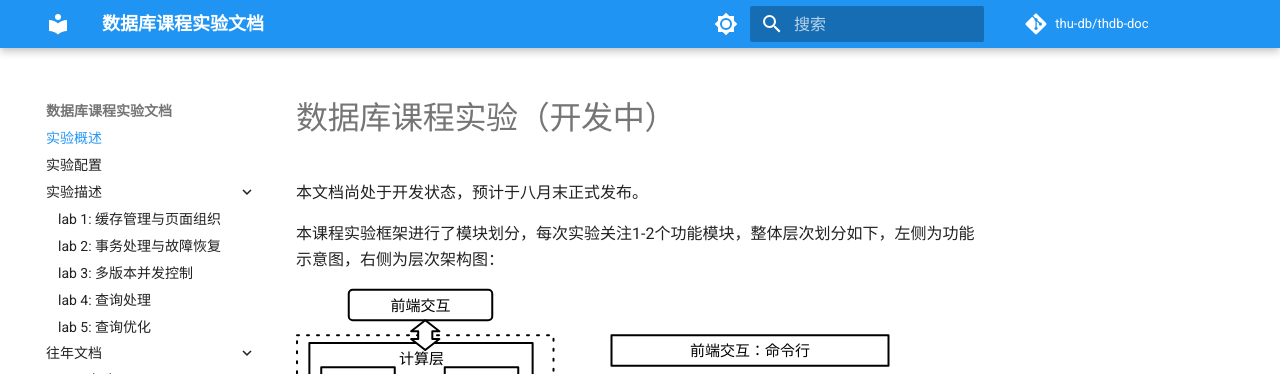
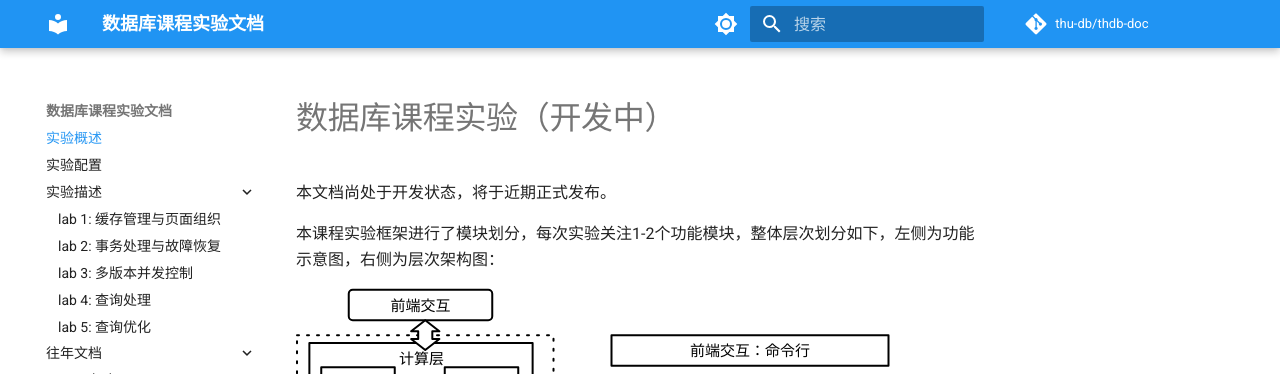
Before and after one commit to thu-db/huadb-doc, an MkDocs documentation site: the page built from docs/index.md, in a window 1280 px wide. Shown: the top 374 px of the page. Built offline with MkDocs 1.6.1 and Material for MkDocs 9.7.7, drawn with Linux system fonts in a browser that asks for light colours; comment, search, counter and statistics services are not loaded.

Commit message:
Update index.md

```diff
--- a/docs/index.md
+++ b/docs/index.md
@@ -1,6 +1,6 @@
 # 数据库课程实验（开发中）
 
-本文档尚处于开发状态，预计于八月末正式发布。
+本文档尚处于开发状态，将于近期正式发布。
 
 本课程实验框架进行了模块划分，每次实验关注1-2个功能模块，整体层次划分如下，左侧为功能示意图，右侧为层次架构图：
 
```
